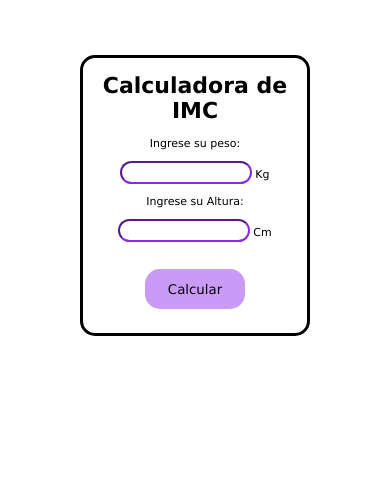
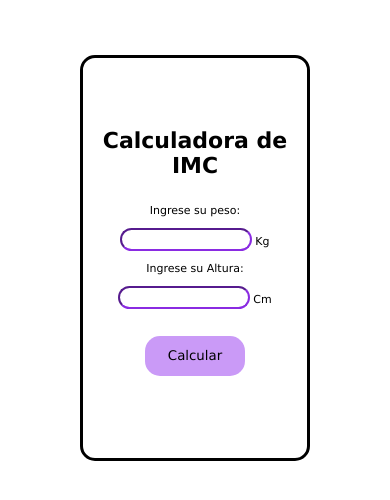
Before and after one commit to anap9292/calculadoraIMC, a plain HTML site: page index.html in a window 390 px wide. Drawn offline with Linux system fonts and the light colour scheme.

Commit message:
modifique media q para que sea responsive

```diff
--- a/css/style.css
+++ b/css/style.css
@@ -35,7 +35,7 @@ body{
     background: rgba(227, 156, 255, 0.548);
     transition: background-color.5s;
     box-shadow: 0px 0px 10px;
-    color: rgba(227, 156, 255, 0.548);
+
 
 
 }
@@ -59,10 +59,11 @@ body{
     }
     .container{
         width: 60%;
-        display: block;
+        height: 400px;
        flex-direction: column;
        justify-content: center;
        align-items: center;
+       flex-direction: column;
 
 
     }
```
